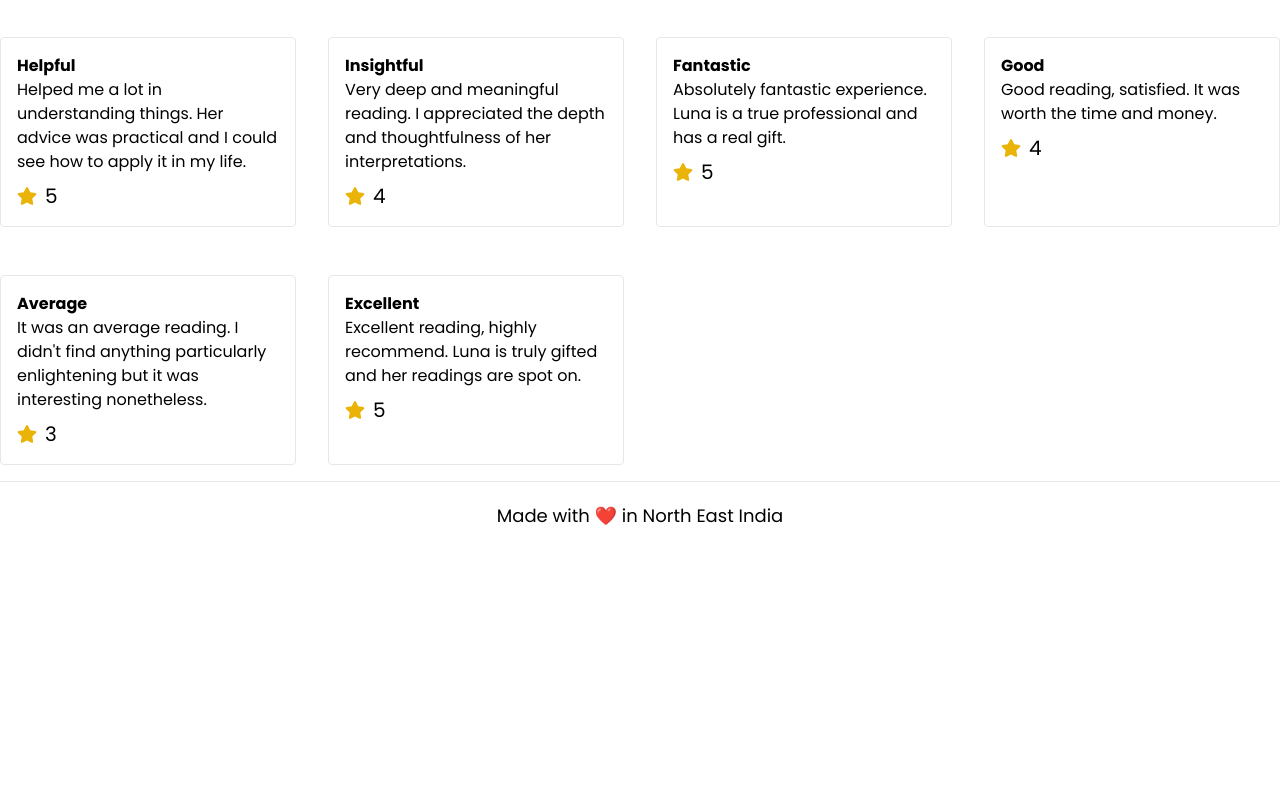
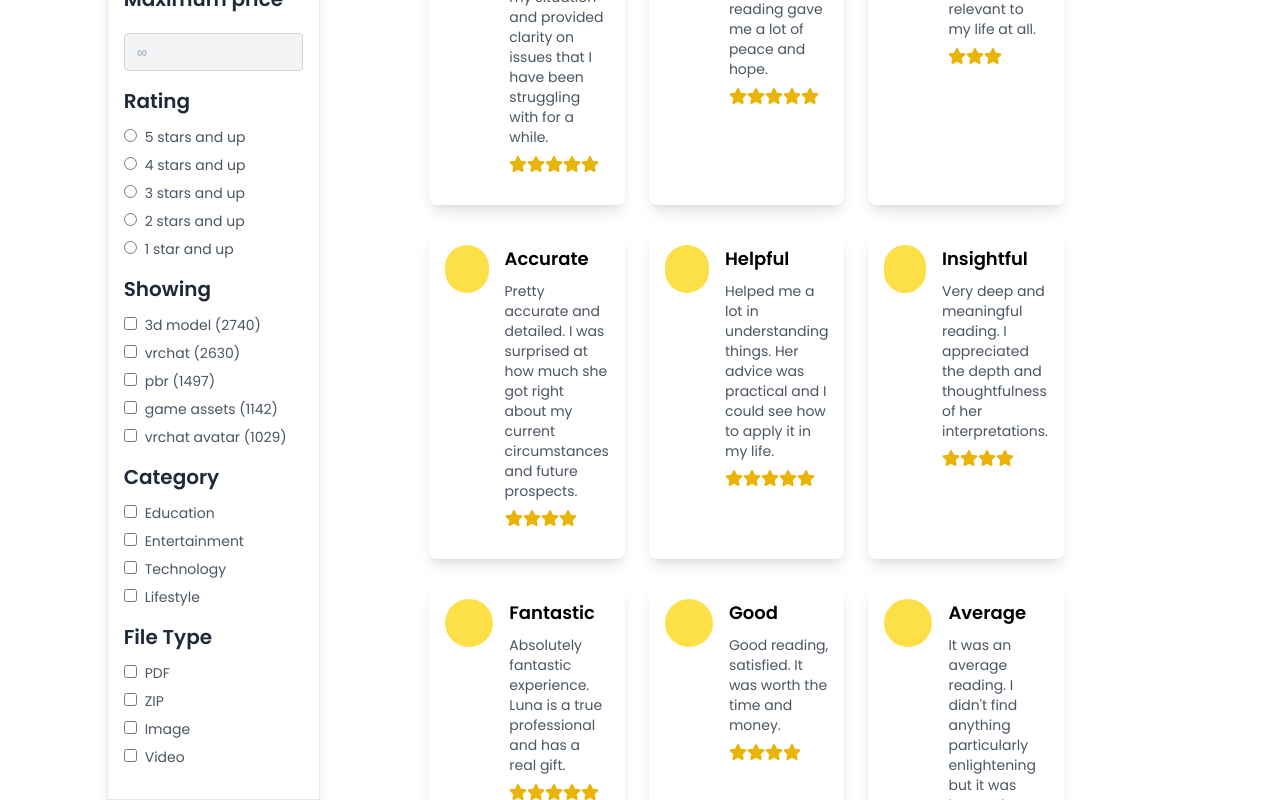
Before and after one commit to Tirthankar03/clamio-nextjs, a Next.js app: page /product/1/reviews in a window 1280 px wide. Shown: the part 360-1160 px from the top of the page. Before the commit the page ends 910 px from the top, so only its background shows below. Built offline with nearby package versions, Linux system fonts and the light colour scheme; what tailwindcss-debug-screens would draw is missing.

Commit message:
added filter component in the filter page & review page on destop screen done , taking reviews from change in constants file

```diff
--- a/app/(root)/product/[id]/reviews/page.tsx
+++ b/app/(root)/product/[id]/reviews/page.tsx
@@ -1,9 +1,19 @@
 import React from 'react'
 import ReviewsPage from '@/components/shared/Product-Details/Reviews/all-reviews'
+import FilterComponent from '@/components/shared/Product-Details/Reviews/Filter'
+
 export default function page() {
     return (
         <div>
-            <ReviewsPage />
+            <div className="grid grid-cols-5 w-5/6 mx-auto hidden lg:grid min-h-screen ">
+                <div className="col-span-1 bg-secondary mt-10 text-4xl mb-20">
+                    <FilterComponent />
+                </div>
+                <div className="col-span-4">
+                    <ReviewsPage />
+                </div>
+            </div>
+
         </div>
     )
 }
--- /dev/null
+++ b/components/shared/Product-Details/Reviews/Filter.tsx
@@ -0,0 +1,113 @@
+"use client"
+import React from 'react';
+
+const FilterComponent: React.FC = () => {
+    return (
+        <div className="p-4 bg-white border border-gray-200  shadow-lg max-w-xs md:max-w-sm lg:max-w-md xl:max-w-lg">
+            <h3 className="text-xl font-semibold text-gray-800 mb-3">Sort by</h3>
+            <select className="w-full bg-gray-100 text-gray-800 text-sm mb-4 py-2 px-3 border border-gray-300 rounded focus:ring-yellow-500 focus:border-yellow-500">
+                <option value="custom">Custom</option>
+                <option value="newest-oldest">Price: Newest to Oldest</option>
+                <option value="price-high-low">Price: Oldest to Newest</option>
+                <option value="price-low-high">Price: Low to High</option>
+                <option value="price-high-low">Price: High to Low</option>
+            </select>
+
+            <h3 className="text-xl font-semibold text-gray-800 mb-3">Minimum price</h3>
+            <input type="number" name="minPrice" placeholder="$0" className="w-full bg-gray-100 text-gray-800 text-sm mb-4 py-2 px-3 border border-gray-300 rounded focus:ring-yellow-500 focus:border-yellow-500" />
+
+            <h3 className="text-xl font-semibold text-gray-800 mb-3">Maximum price</h3>
+            <input type="number" name="maxPrice" placeholder="∞" className="w-full bg-gray-100 text-gray-800 text-sm mb-4 py-2 px-3 border border-gray-300 rounded focus:ring-yellow-500 focus:border-yellow-500" />
+
+            <h3 className="text-xl font-semibold text-gray-800 mb-3">Rating</h3>
+            <div className="mb-4 text-sm text-gray-600">
+                <label className="block mb-2">
+                    <input type="radio" name="rating" value="5" className="mr-2 text-yellow-500" />
+                    5 stars and up
+                </label>
+                <label className="block mb-2">
+                    <input type="radio" name="rating" value="4" className="mr-2 text-yellow-500" />
+                    4 stars and up
+                </label>
+                <label className="block mb-2">
+                    <input type="radio" name="rating" value="3" className="mr-2 text-yellow-500" />
+                    3 stars and up
+                </label>
+                <label className="block mb-2">
+                    <input type="radio" name="rating" value="2" className="mr-2 text-yellow-500" />
+                    2 stars and up
+                </label>
+                <label className="block mb-2">
+                    <input type="radio" name="rating" value="1" className="mr-2 text-yellow-500" />
+                    1 star and up
+                </label>
+            </div>
+
+            <h3 className="text-xl font-semibold text-gray-800 mb-3">Showing</h3>
+            <div className="mb-4 text-sm text-gray-600">
+                <label className="block mb-2">
+                    <input type="checkbox" value="3d model" className="mr-2 text-yellow-500" />
+                    3d model (2740)
+                </label>
+                <label className="block mb-2">
+                    <input type="checkbox" value="vrchat" className="mr-2 text-yellow-500" />
+                    vrchat (2630)
+                </label>
+                <label className="block mb-2">
+                    <input type="checkbox" value="pbr" className="mr-2 text-yellow-500" />
+                    pbr (1497)
+                </label>
+                <label className="block mb-2">
+                    <input type="checkbox" value="game assets" className="mr-2 text-yellow-500" />
+                    game assets (1142)
+                </label>
+                <label className="block mb-2">
+                    <input type="checkbox" value="vrchat avatar" className="mr-2 text-yellow-500" />
+                    vrchat avatar (1029)
+                </label>
+            </div>
+
+            <h3 className="text-xl font-semibold text-gray-800 mb-3">Category</h3>
+            <div className="mb-4 text-sm text-gray-600">
+                <label className="block mb-2">
+                    <input type="checkbox" value="education" className="mr-2 text-yellow-500" />
+                    Education
+                </label>
+                <label className="block mb-2">
+                    <input type="checkbox" value="entertainment" className="mr-2 text-yellow-500" />
+                    Entertainment
+                </label>
+                <label className="block mb-2">
+                    <input type="checkbox" value="technology" className="mr-2 text-yellow-500" />
+                    Technology
+                </label>
+                <label className="block mb-2">
+                    <input type="checkbox" value="lifestyle" className="mr-2 text-yellow-500" />
+                    Lifestyle
+                </label>
+            </div>
+
+            <h3 className="text-xl font-semibold text-gray-800 mb-3">File Type</h3>
+            <div className="mb-4 text-sm text-gray-600">
+                <label className="block mb-2">
+                    <input type="checkbox" value="pdf" className="mr-2 text-yellow-500" />
+                    PDF
+                </label>
+                <label className="block mb-2">
+                    <input type="checkbox" value="zip" className="mr-2 text-yellow-500" />
+                    ZIP
+                </label>
+                <label className="block mb-2">
+                    <input type="checkbox" value="image" className="mr-2 text-yellow-500" />
+                    Image
+                </label>
+                <label className="block mb-2">
+                    <input type="checkbox" value="video" className="mr-2 text-yellow-500" />
+                    Video
+                </label>
+            </div>
+        </div>
+    );
+};
+
+export default FilterComponent;
--- a/components/shared/Product-Details/Reviews/all-reviews.tsx
+++ b/components/shared/Product-Details/Reviews/all-reviews.tsx
@@ -16,23 +16,33 @@ const ReviewsPage = () => {
     }
 
     return (
-        <div>
-            <h1 className="text-3xl font-bold mb-4">Reviews for {product.productName}</h1>
-            <div className=" grid grid-cols-4  gap-8 mt-4">
+        <div className="w-4/5 mx-auto p-6">
+            <h1 className="text-3xl font-bold mb-6">Reviews for {product.productName}</h1>
+            <div className="">
+                <div className="grid grid-cols-1 md:grid-cols-2 lg:grid-cols-3 gap-6">
                     {product.reviews && product.reviews.length > 0 ? (
                         product.reviews.map((review, index) => (
-                        <div key={index} className="mb-4 p-4 border rounded">
-                            <h2 className="font-bold">{review.title}</h2>
-                            <p>{review.content}</p>
+                            <div key={index} className="bg-white p-4 rounded-lg shadow-lg flex flex-col justify-between">
+                                <div className="flex items-start mb-4">
+                                    <div className="w-12 h-12 bg-yellow-300 rounded-full mr-4"></div>
+                                    <div className="flex-1">
+                                        <h2 className="text-lg font-semibold mb-2">{review.title}</h2>
+                                        <p className="text-sm text-gray-600">{review.content}</p>
                                         <div className="flex items-center mt-2">
-                                <FaStar className="text-yellow-500 text-xl" />
-                                <span className="ml-2 text-xl">{review.stars}</span>
+                                            {[...Array(review.stars)].map((_, starIdx) => (
+                                                <FaStar key={starIdx} className="text-yellow-500 text-lg" />
+                                            ))}
                                         </div>
+                                    </div>
+
+                                </div>
+
                             </div>
                         ))
                     ) : (
-                    <p>No reviews available for this product.</p>
+                        <p className="text-center text-gray-600">No reviews available for this product.</p>
                     )}
+                </div>
             </div>
         </div>
     );
--- a/components/shared/Product-Details/SimilarProducts.tsx
+++ b/components/shared/Product-Details/SimilarProducts.tsx
@@ -3,8 +3,7 @@ import React from 'react';
 import { FaHeart, FaShoppingCart, FaStar, FaUserCircle } from 'react-icons/fa';
 import { cardData } from '@/constants/data';
 import Card from '@/components/Reusable Components/Card';
-import ViewButton from '../buttons/ViewButton';
-import Link from 'next/link';
+
 import { useParams } from 'next/navigation';
 
 const SimilarProducts = () => {
@@ -14,12 +13,7 @@ const SimilarProducts = () => {
     return (
         <>
             <div>
-                <div className="grid grid-cols-2 py-10">
-                    <h2 className="text-2xl font-bold">Explore Similar Products</h2>
-                    <div className="text-right">
-                        <Link href={`/product/${productId}/reviews`}><ViewButton /></Link>
-                    </div>
-                </div>
+                <h2 className="text-2xl font-bold">Explore Similar Products</h2>
             </div>
             <div className="grid grid-cols-1 sm:grid-cols-2 lg:grid-cols-3 xl:grid-cols-4 gap-4">
                 {cardData.slice(0, 4).map((product, idx) => (
```
Also changed, not shown: components/shared/Product-Details/Reviews.tsx (+27 -12 lines). Lines whose indentation alone changed are shown as unchanged.
